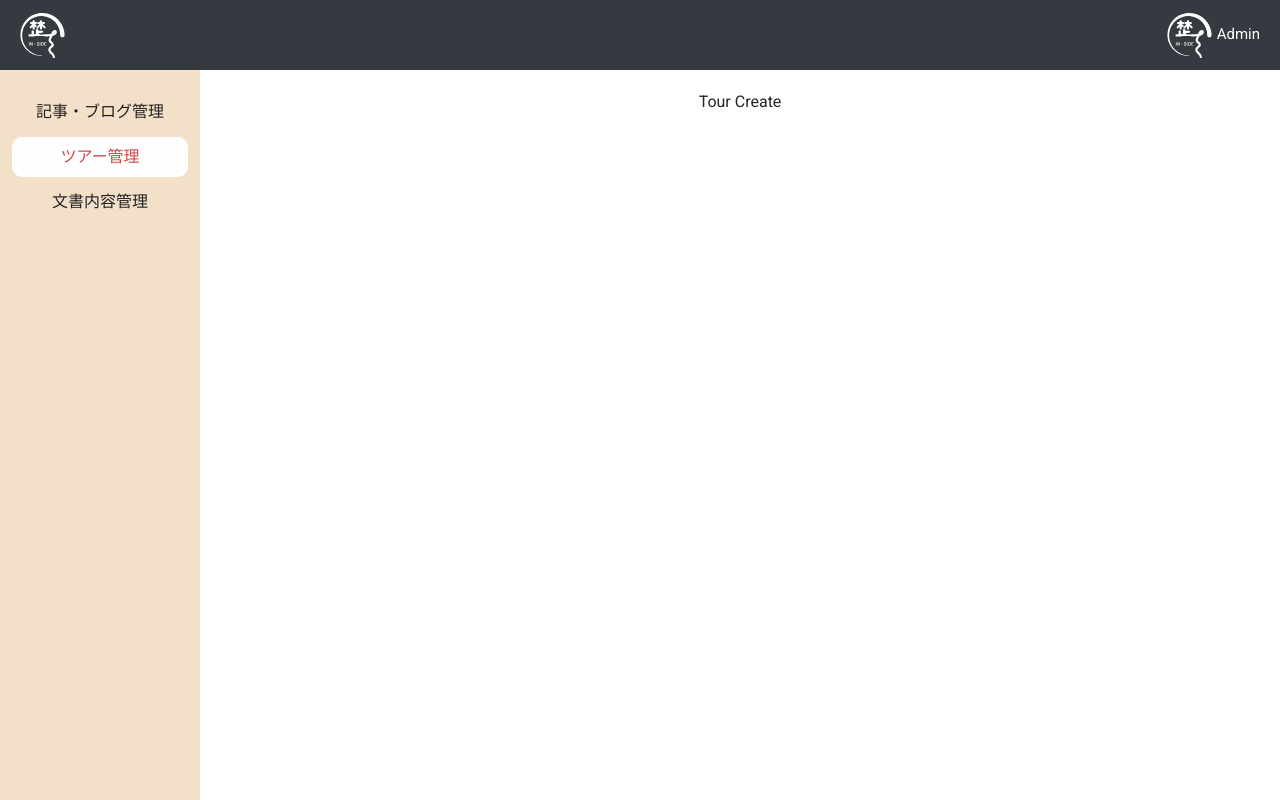
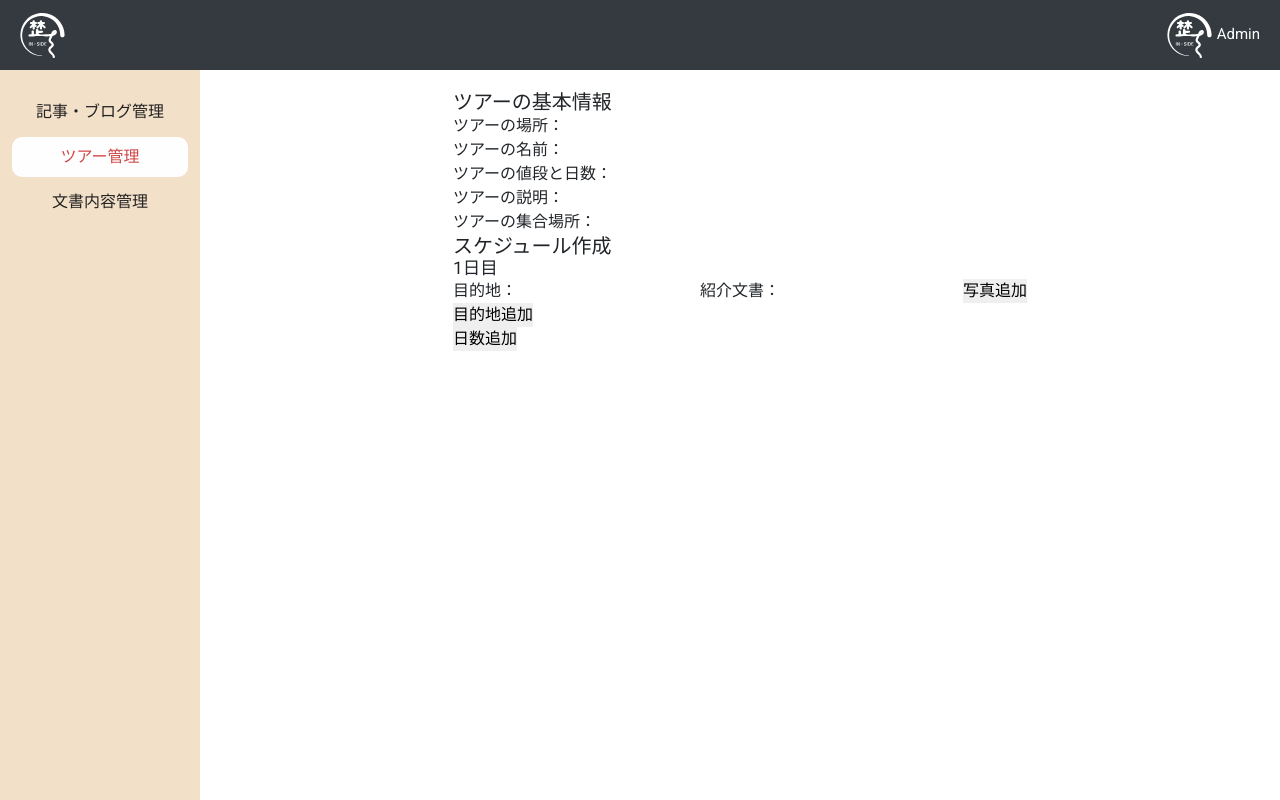
Before and after one commit to huynhnguyen1906/Reki-Teku, a Next.js app: page /admin/tours/create in a window 1280 px wide. Built offline with nearby package versions, Linux system fonts and the light colour scheme; a web font is replaced by a local one.

Commit message:
chore: Add schedule creation functionality to CreateTour page

```diff
--- a/src/app/admin/tours/create/page.tsx
+++ b/src/app/admin/tours/create/page.tsx
@@ -1,9 +1,68 @@
+'use client';
+import { useState } from 'react';
 import AdminLayout from '@/app/admin/AdminLayout';
 
 export default function CreateTour() {
+    const [schedule, setSchedule] = useState([
+        { day: 1, destinations: [{ destination: '', description: '', image: '' }] },
+    ]);
+
+    const addDay = () => {
+        setSchedule([
+            ...schedule,
+            { day: schedule.length + 1, destinations: [{ destination: '', description: '', image: '' }] },
+        ]);
+    };
+
+    const addDestination = (dayIndex: number) => {
+        const newSchedule = [...schedule];
+        newSchedule[dayIndex].destinations.push({ destination: '', description: '', image: '' });
+        setSchedule(newSchedule);
+    };
+
     return (
         <AdminLayout>
-            <div>Tour Create</div>
+            <div>
+                <h2>ツアーの基本情報</h2>
+                <div>
+                    <label>ツアーの場所：</label>
+                    <input type="text" />
+                </div>
+                <div>
+                    <label>ツアーの名前：</label>
+                    <input type="text" />
+                </div>
+                <div>
+                    <label>ツアーの値段と日数：</label>
+                    <input type="text" />
+                </div>
+                <div>
+                    <label>ツアーの説明：</label>
+                    <input type="text" />
+                </div>
+                <div>
+                    <label>ツアーの集合場所：</label>
+                    <input type="text" />
+                </div>
+
+                <h2>スケジュール作成</h2>
+                {schedule.map((day, dayIndex) => (
+                    <div key={dayIndex}>
+                        <h3>{day.day}日目</h3>
+                        {day.destinations.map((dest, destIndex) => (
+                            <div key={destIndex}>
+                                <label>目的地：</label>
+                                <input type="text" />
+                                <label>紹介文書：</label>
+                                <input type="text" />
+                                <button>写真追加</button>
+                            </div>
+                        ))}
+                        <button onClick={() => addDestination(dayIndex)}>目的地追加</button>
+                    </div>
+                ))}
+                <button onClick={addDay}>日数追加</button>
+            </div>
         </AdminLayout>
     );
 }
```
